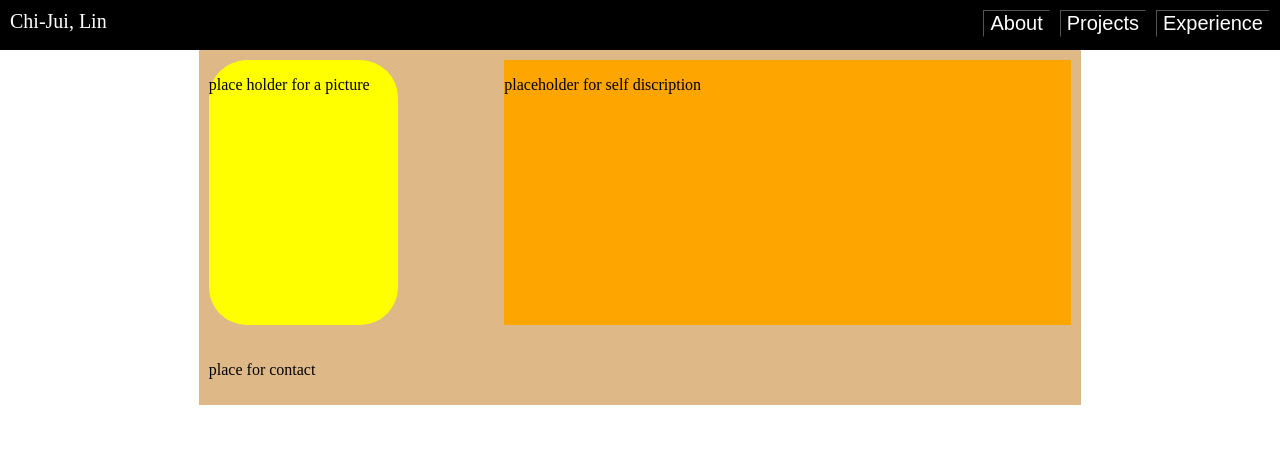
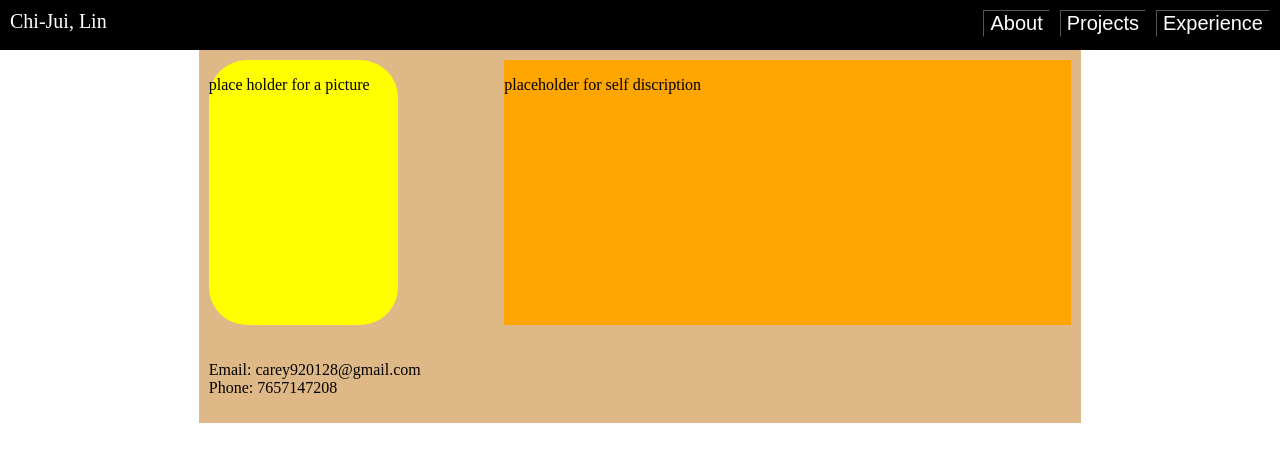
Before and after one commit to CareyLin9906/myWebsite, an Angular app: page / in a window 1280 px wide. Shown: the top 462 px of the page. Built offline with nearby package versions, Linux system fonts and the light colour scheme.

Commit message:
add contact

```diff
--- a/src/app/about-page/about-page.component.html
+++ b/src/app/about-page/about-page.component.html
@@ -12,5 +12,5 @@
 
 </div>
 <div class="aboutBox">
-    <p>place for contact</p>
+    <p>Email: carey920128@gmail.com<br>Phone: 7657147208</p>
 </div>
```
Also changed, not shown: 1 other file (tests, documents, lock files or other folders).
